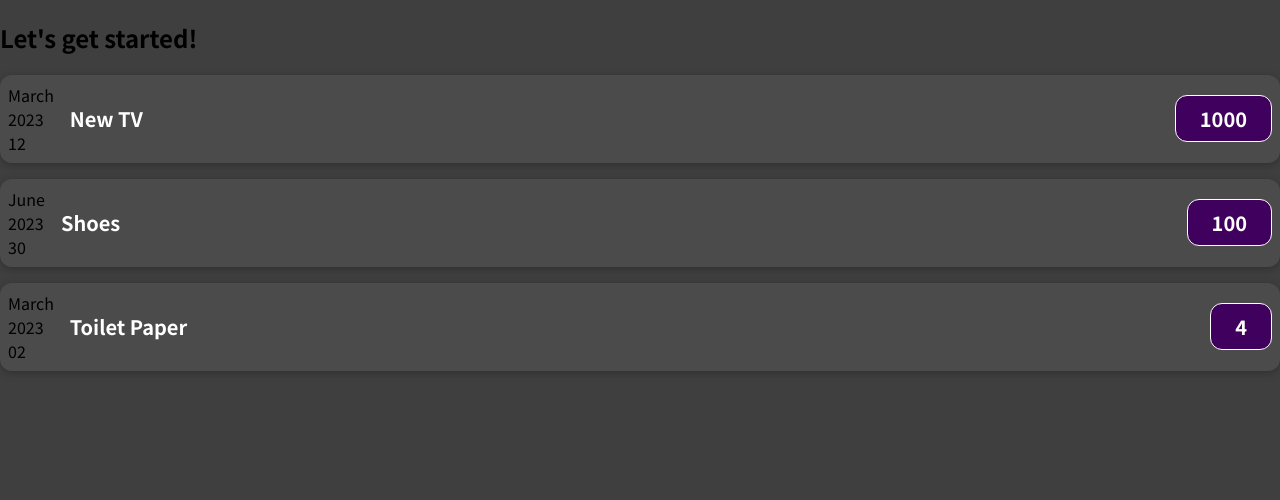
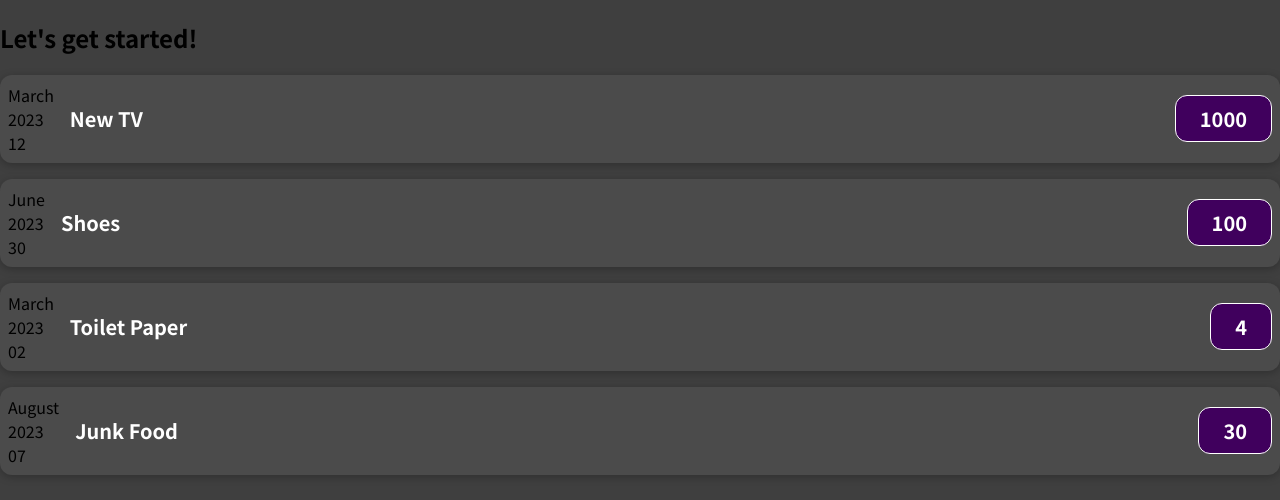
Before and after one commit to abdulmukid/react_expense_app, a JavaScript app: page / in a window 1280 px wide. Shown: the top 500 px of the page. Built offline with nearby package versions, Linux system fonts and the light colour scheme.

Commit message:
added another expense component

```diff
--- a/src/App.js
+++ b/src/App.js
@@ -26,6 +26,11 @@ function App() {
         amount={expenses[2].amount}
         date={expenses[2].date}
       ></ExpenseModule>
+      <ExpenseModule
+        title={expenses[3].title}
+        amount={expenses[3].amount}
+        date={expenses[3].date}
+      ></ExpenseModule>
     </div>
   );
 }
```
